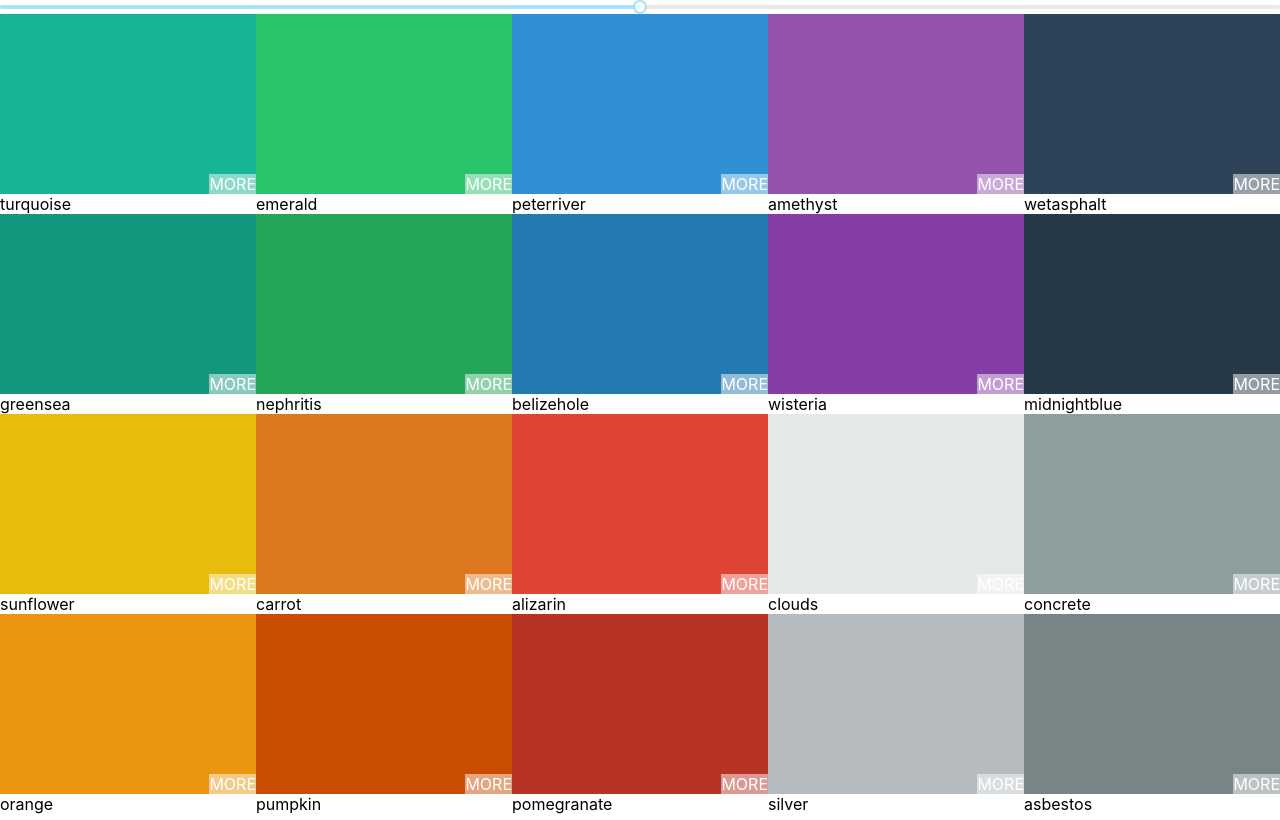
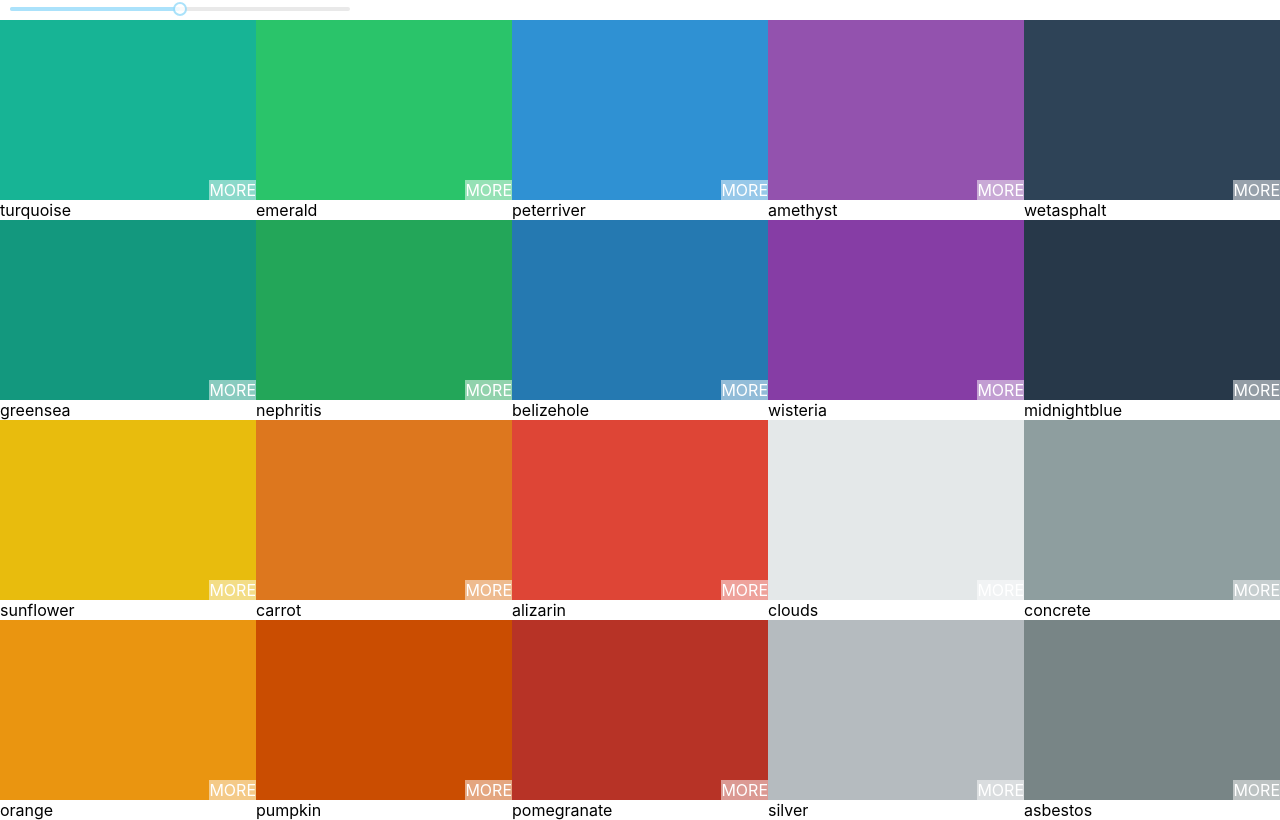
Before and after one commit to rach1873/massive, a React (Create React App) app: page / in a window 1280 px wide. Built offline with nearby package versions, Linux system fonts and the light colour scheme.

Commit message:
styling slider

```diff
--- a/src/CSS/Palette.css
+++ b/src/CSS/Palette.css
@@ -5,3 +5,17 @@
 .Palette-colors {
   height: 90%;
 }
+
+.slider {
+  width: 340px;
+  margin: 0 10px;
+  display: inline-block;
+}
+
+.rc-slider-track {
+  background-color: transparent;
+}
+
+.rc-slider-rail {
+  height: 8px;
+}
--- a/src/JS/Palette.js
+++ b/src/JS/Palette.js
@@ -29,7 +29,9 @@
 
         return (
             <div className='Palette'>
-                <Slider defaultValue={this.state.level} min={100} max={900} step={100} onAfterChange={this.changeLevel} />
+                <div className="slider">
+                    <Slider defaultValue={this.state.level} min={100} max={900} step={100} onAfterChange={this.changeLevel} />
+                </div>
                 <div className='Palette-colors'>
                     {colorBoxes}
                 </div>
```
